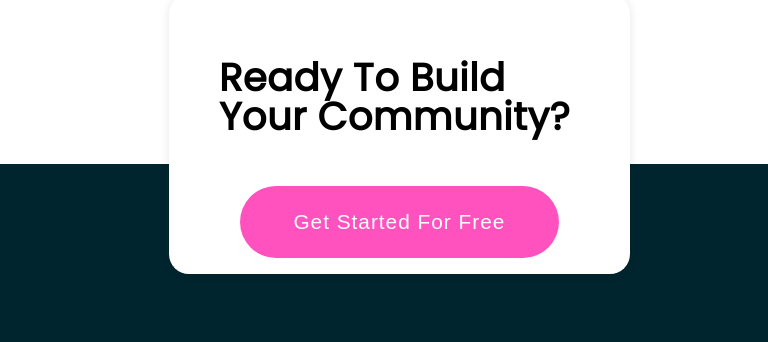
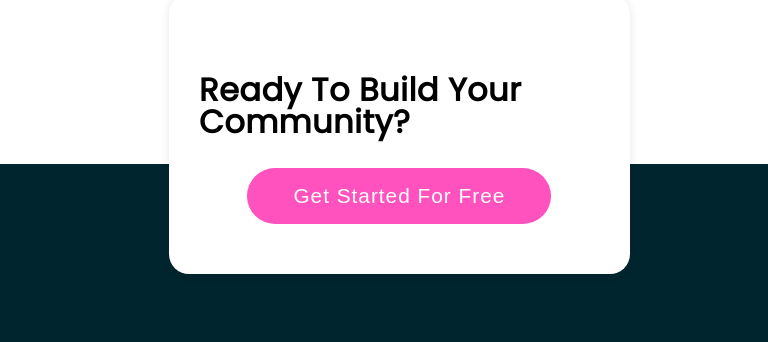
Before and after one commit to guiiarantes1/desafio-responsividade, a plain HTML site: page index.html in a window 768 px wide. Shown: the part 1327-1669 px from the top of the page. Drawn offline with nearby package versions, Linux system fonts and the light colour scheme.

Commit message:
fix responsive 1024

```diff
--- a/style.css
+++ b/style.css
@@ -423,6 +423,16 @@ footer {
     font-size: 0.8rem;
     line-height: 1.3rem;
   }
+
+  .getStart p {
+    font-size: 2rem;
+    padding: 30px;
+  }
+
+  .getStart button {
+    padding: 2vh 6vw;
+  }
+
   .info {
     width: 60%;
     font-size: 1rem;
```
